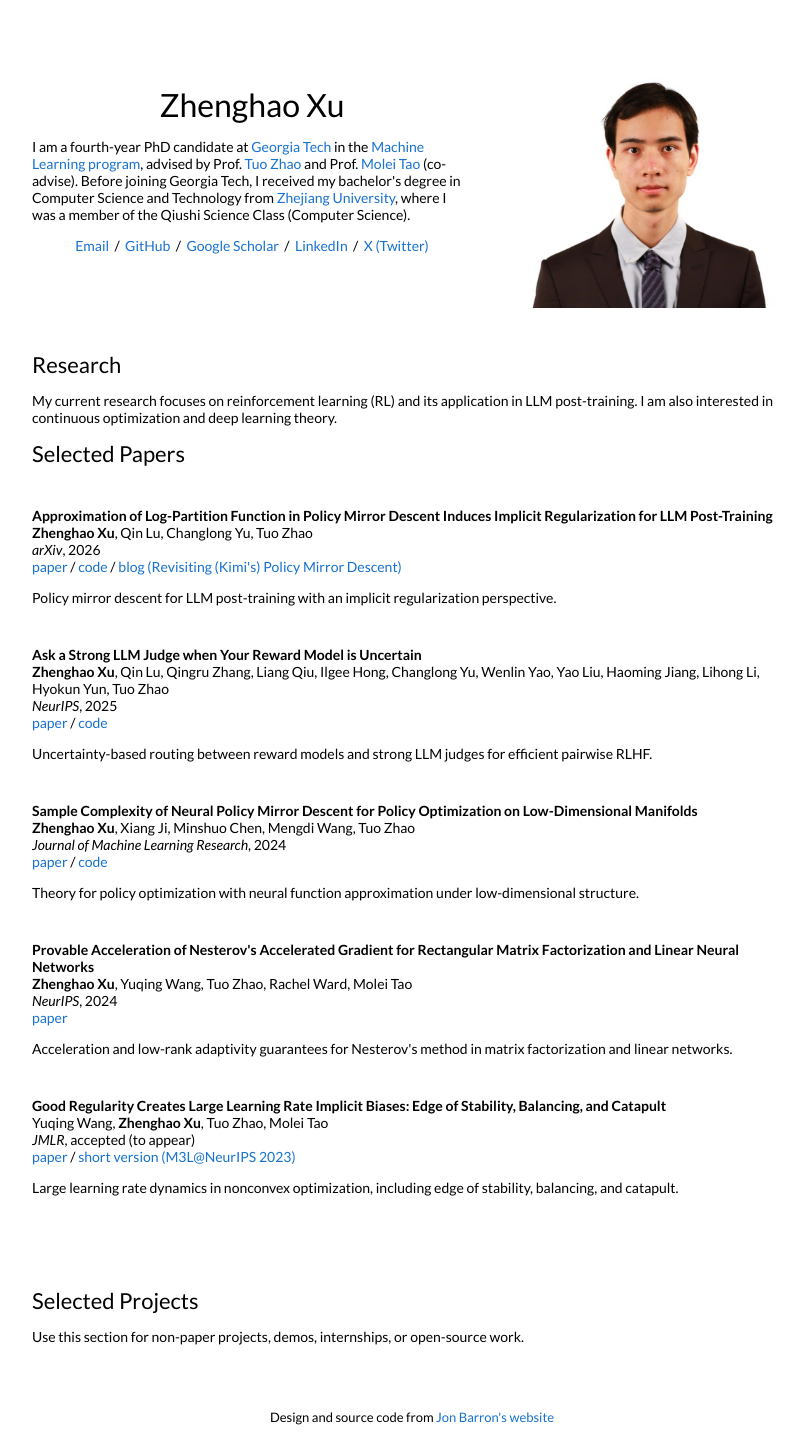
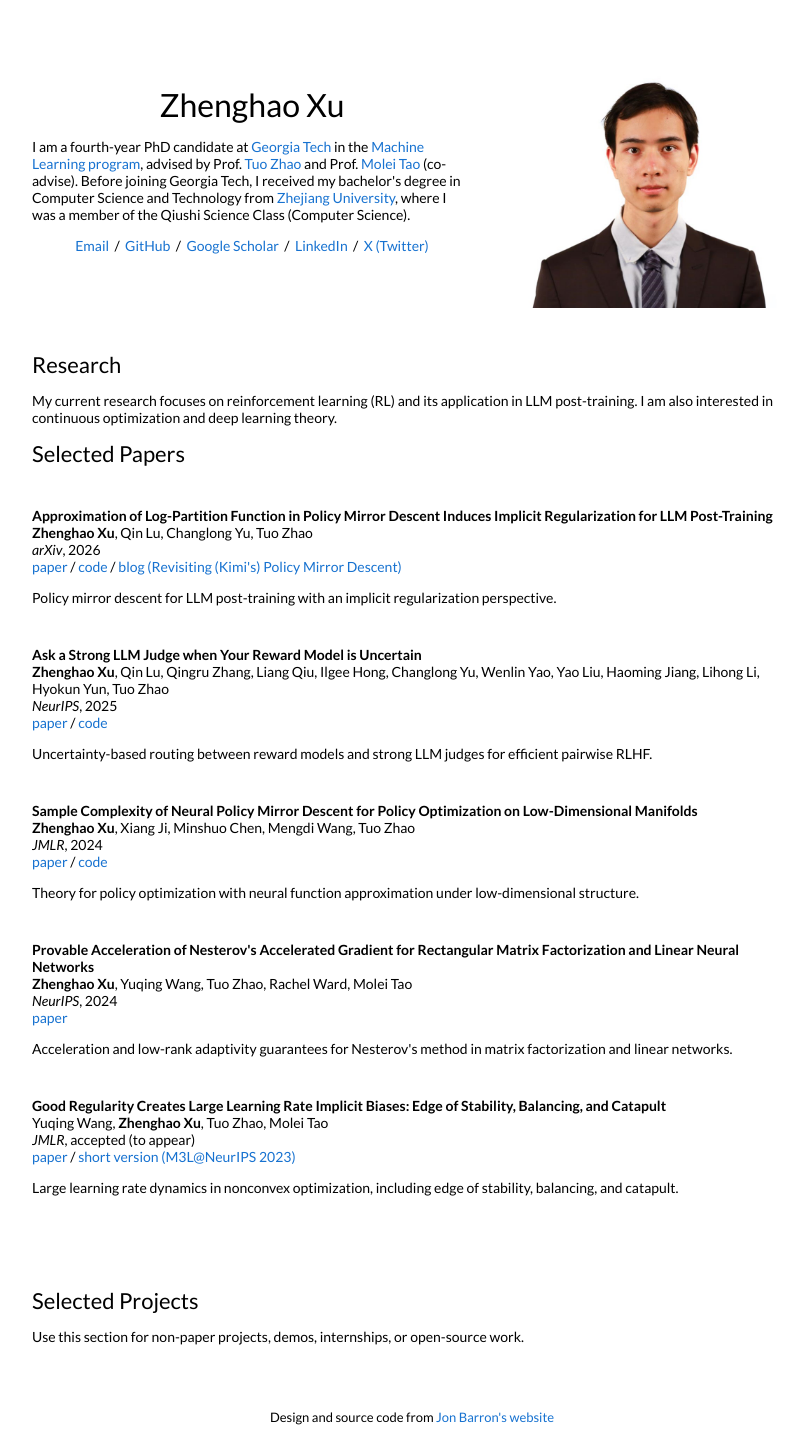
Before and after one commit to zhenghaoxu-gatech/zhenghaoxu-gatech.github.io, a Jekyll site: the page built from _posts/2023-08-28-3dgaussians.markdown, in a window 1280 px wide. Shown: the whole page, without its empty margins (228-1032 px from the left). Built offline with Jekyll 4.4.1, drawn with Linux system fonts in a browser that asks for light colours.

Commit message:
normalize

```diff
--- a/_layouts/default.html
+++ b/_layouts/default.html
@@ -111,7 +111,7 @@
               <br>
               <strong>Zhenghao Xu</strong>, Xiang Ji, Minshuo Chen, Mengdi Wang, Tuo Zhao
               <br>
-              <em>Journal of Machine Learning Research</em>, 2024
+              <em>JMLR</em>, 2024
               <br>
               <a href="https://www.jmlr.org/papers/volume25/24-0066/24-0066.pdf">paper</a> /
               <a href="https://github.com/zhenghaoxu-gatech/Neural-Policy-Mirror-Descent">code</a>
```
Also changed, not shown: favicon.ico.
